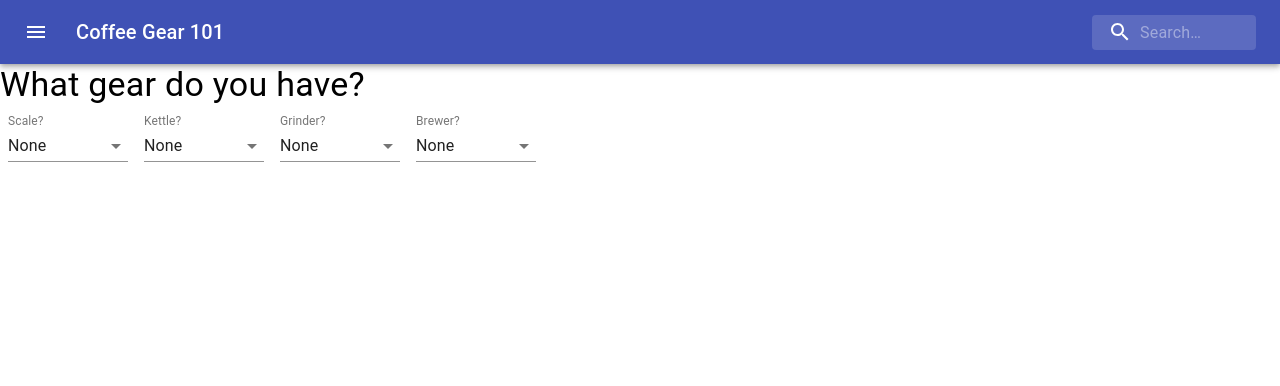
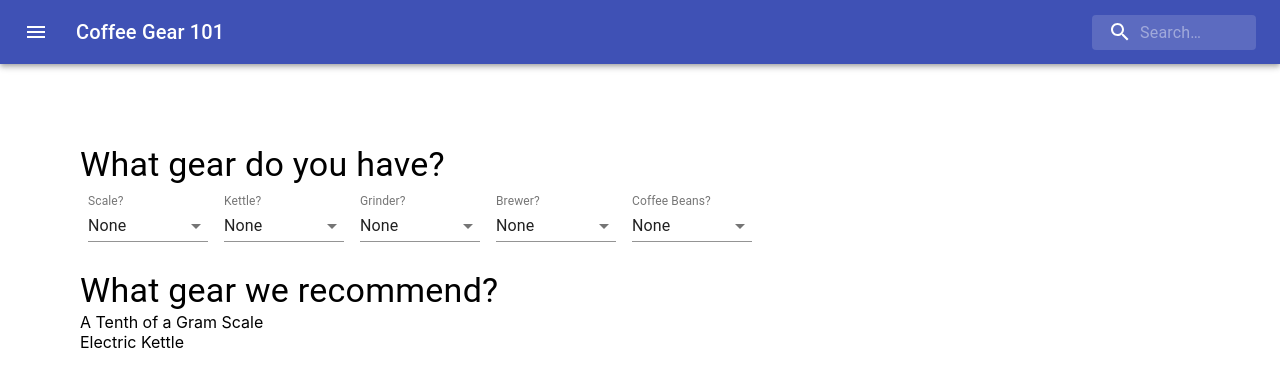
Before and after one commit to rpledger/newbrewcoffee, a React (Create React App) app: page / in a window 1280 px wide. Shown: the top 386 px of the page. Built offline with nearby package versions, Linux system fonts and the light colour scheme.

Commit message:
Add rudimentary logic for recs

```diff
--- a/src/components/GearForm.js
+++ b/src/components/GearForm.js
@@ -1,5 +1,6 @@
 import React, { Component } from 'react';
 import {withStyles} from "@material-ui/core/styles";
+import Paper from '@material-ui/core/Paper';
 import InputLabel from '@material-ui/core/InputLabel';
 import MenuItem from '@material-ui/core/MenuItem';
 import FormControl from '@material-ui/core/FormControl';
@@ -7,6 +8,9 @@ import Select from '@material-ui/core/Select';
 import Typography from "@material-ui/core/Typography";
 
 const useStyles = (theme) => ({
+    root: {
+        padding: theme.spacing(10, 10)
+    },
     formControl: {
         margin: theme.spacing(1),
         minWidth: 120,
@@ -23,7 +27,8 @@ class GearForm extends Component {
             scaleType: "None",
             kettleType: "None",
             grinderType: "None",
-            brewerType: "None"
+            brewerType: "None",
+            coffeeBeanType: "None"
         };
     }
 
@@ -31,10 +36,26 @@ class GearForm extends Component {
         this.setState({ [e.target.name] : e.target.value });
     }
 
+    scale() {
+        if (this.state.scaleType === "None" || this.state.scaleType === "Kitchen Scale") {
+            return <div>A Tenth of a Gram Scale</div>;
+        }
+    }
+
+    kettle() {
+        if (this.state.kettleType === "None") {
+            return <div>Electric Kettle</div>;
+        } else if (this.state.kettleType === "Stovetop Kettle" || this.state.kettleType === "Electric Kettle") {
+            return <div>Hario Gooseneck Stovetop</div>
+        } else {
+            return <div>Baratza Encore</div>;
+        }
+    }
+
     render() {
         const { classes } = this.props;
         return (
-            <div>
+            <div className={classes.root}>
                 <Typography className={classes.title} variant="h4" noWrap>
                     What gear do you have?
                 </Typography>
@@ -107,6 +128,28 @@ class GearForm extends Component {
                     </Select>
                 </FormControl>
 
+                <FormControl className={classes.formControl}>
+                    <InputLabel id="demo-simple-select-label">Coffee Beans?</InputLabel>
+                    <Select
+                        labelId="demo-simple-select-label"
+                        name="coffeeBeanType"
+                        id="demo-simple-select"
+                        value={this.state.coffeeBeanType}
+                        onChange={this.handleChange.bind(this)}
+                    >
+                        <MenuItem value={"None"}>None</MenuItem>
+                        <MenuItem value={"Store-Bought Pre-Ground"}>Store-Bought Pre-Ground</MenuItem>
+                        <MenuItem value={"Store-Bought Whole Bean"}>Store-Bought Whole Bean</MenuItem>
+                        <MenuItem value={"Local Coffee Shop Pre-Ground"}>Local Coffee Shop Pre-Ground</MenuItem>
+                        <MenuItem value={"Local Coffee Shop Whole Bean"}>Local Coffee Shop Whole Bean</MenuItem>
+                    </Select>
+                </FormControl>
+                <br /><br />
+                <Typography className={classes.title} variant="h4" noWrap>
+                    What gear we recommend?
+                </Typography>
+                {this.scale()}
+                {this.kettle()}
             </div>
         );
     }
```
